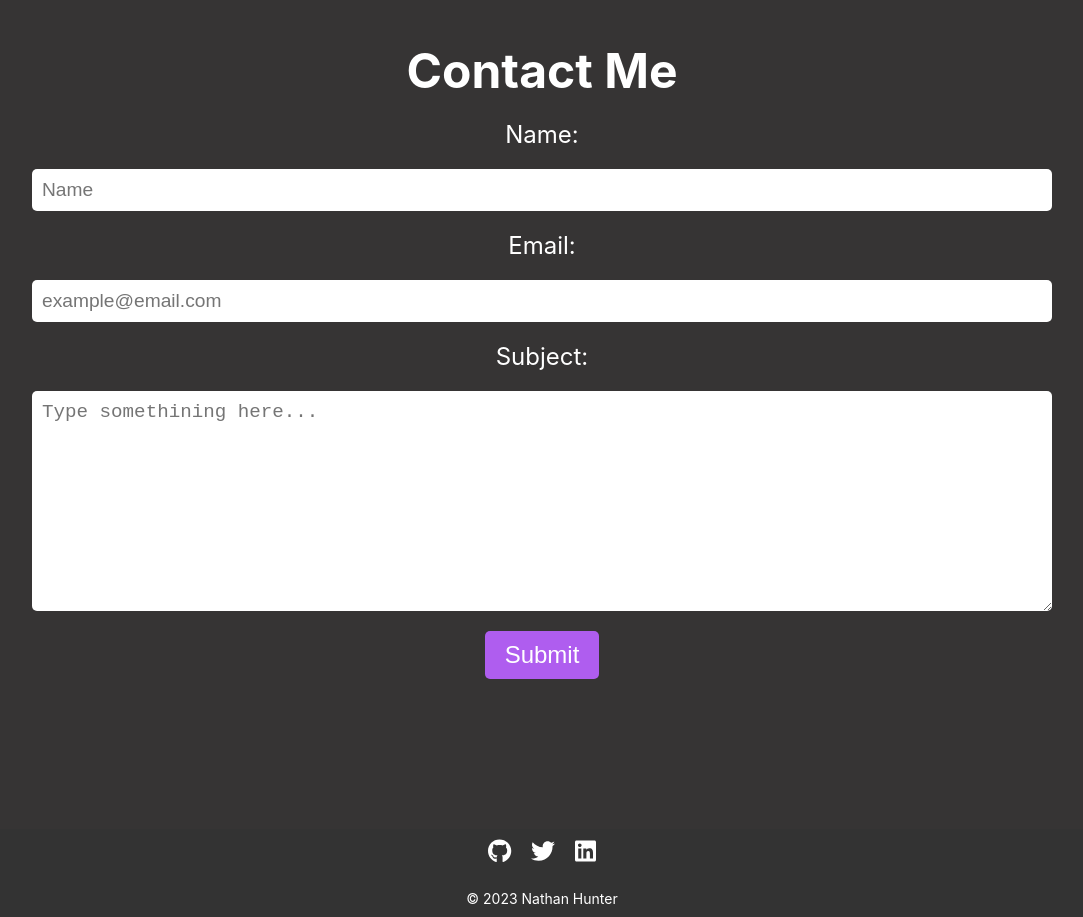
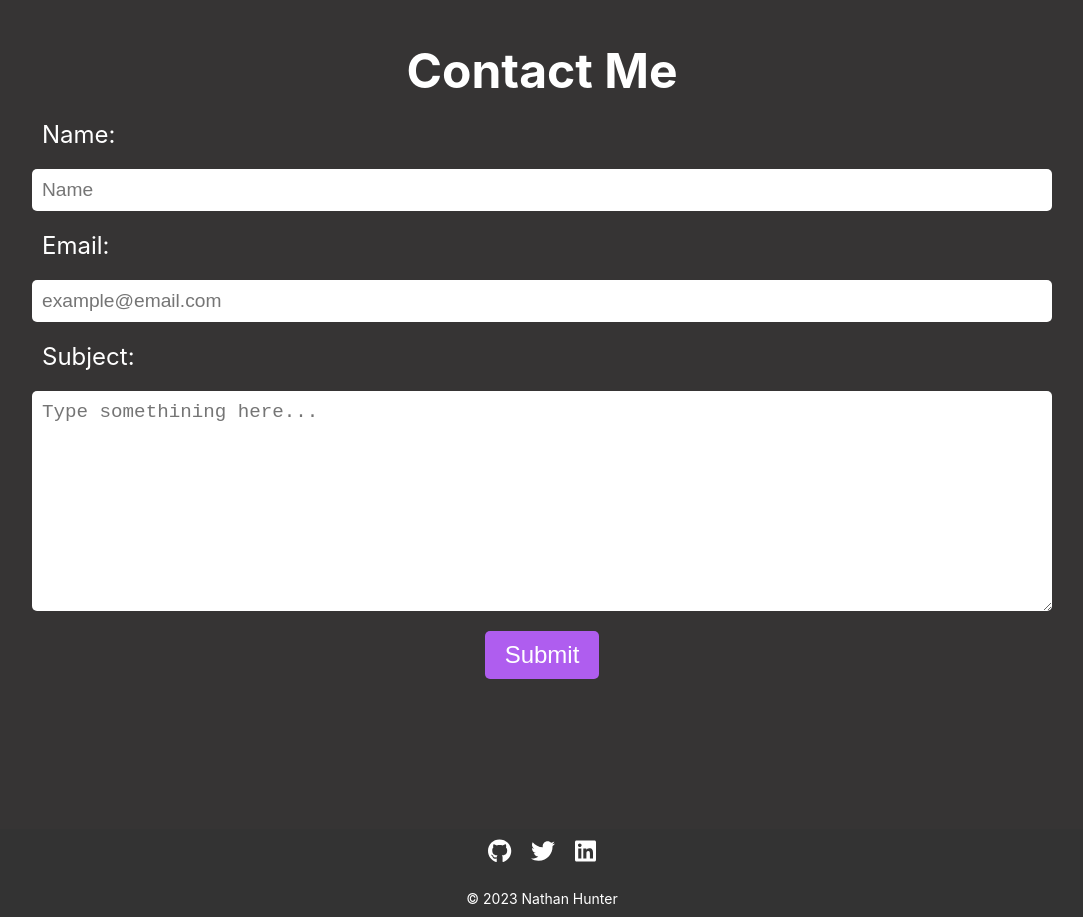
Before and after one commit to nHunter0/Portfolio_OLD, a React (Create React App) app: page / in a window 1280 px wide. Shown: the part 3068-3985 px from the top of the page, without its empty margins (98-1181 px from the left). Built offline with nearby package versions, Linux system fonts and the light colour scheme; a web font is replaced by a local one.

Commit message:
contact section update

```diff
--- a/src/components/contact/contact.css
+++ b/src/components/contact/contact.css
@@ -17,10 +17,15 @@
 }
 
 .contact-form label {
+  display: flex;
+  justify-content: space-between;
+  align-items: center;
   text-align: left;
   margin-top: 20px;
   margin-bottom: 10px;
   font-size: 1.5rem;
+  width: 100%;
+  max-width: 1000px;
 }
 
 .contact-form input {
```
